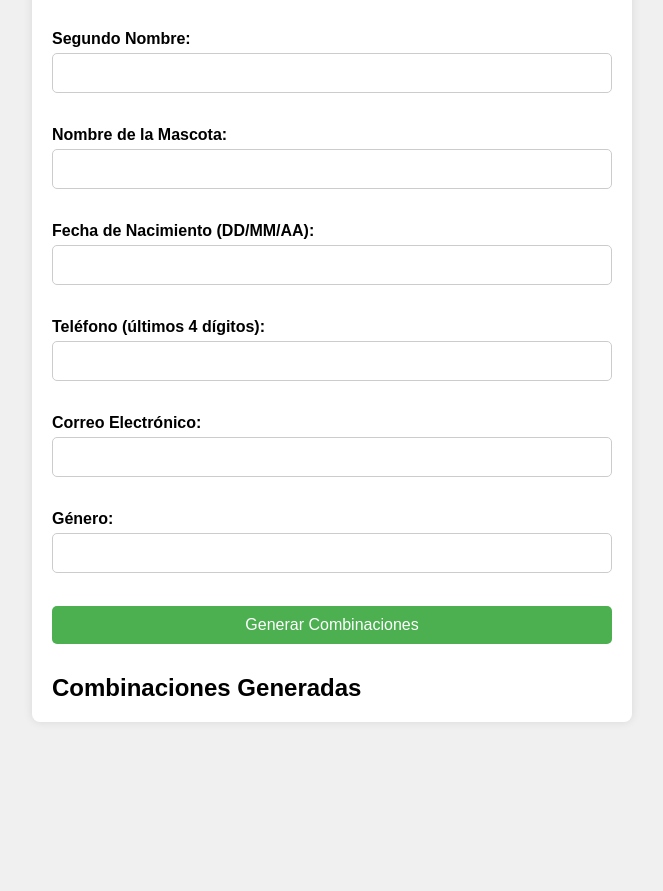
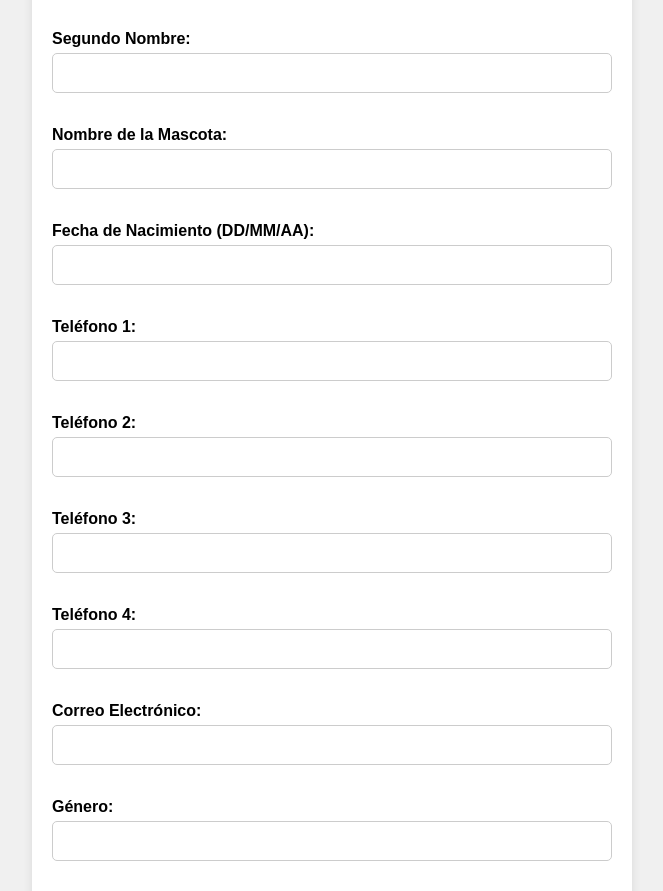
Before and after one commit to detrox306/password-generator, a plain HTML site: page index.html in a window 1280 px wide. Shown: the part 200-1091 px from the top of the page, without its empty margins (308-971 px from the left). Before the commit the page ends 942 px from the top, so only its background shows below. Drawn offline with Linux system fonts and the light colour scheme.

Commit message:
Update index.html

```diff
--- a/index.html
+++ b/index.html
@@ -22,8 +22,17 @@
       <label for="birthDate">Fecha de Nacimiento (DD/MM/AA):</label>
       <input type="text" id="birthDate" required><br>
 
-      <label for="phone">Teléfono (últimos 4 dígitos):</label>
-      <input type="text" id="phone" required><br>
+      <label for="phone1">Teléfono 1:</label>
+      <input type="text" id="phone1"><br>
+
+      <label for="phone2">Teléfono 2:</label>
+      <input type="text" id="phone2"><br>
+
+      <label for="phone3">Teléfono 3:</label>
+      <input type="text" id="phone3"><br>
+
+      <label for="phone4">Teléfono 4:</label>
+      <input type="text" id="phone4"><br>
 
       <label for="email">Correo Electrónico:</label>
       <input type="email" id="email" required><br>
```
